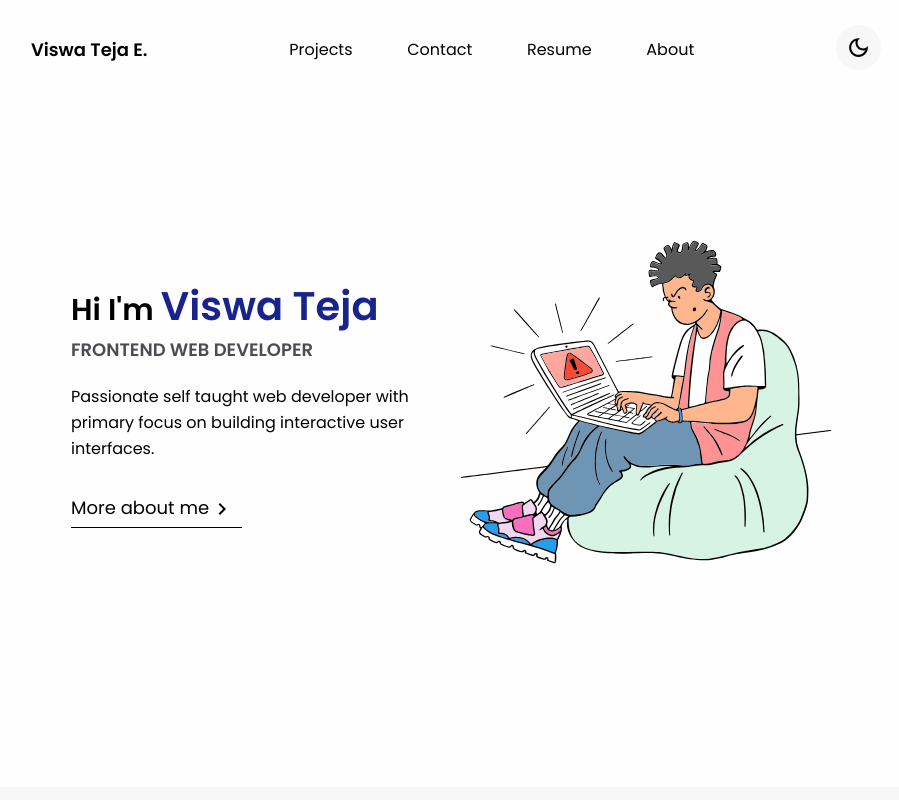
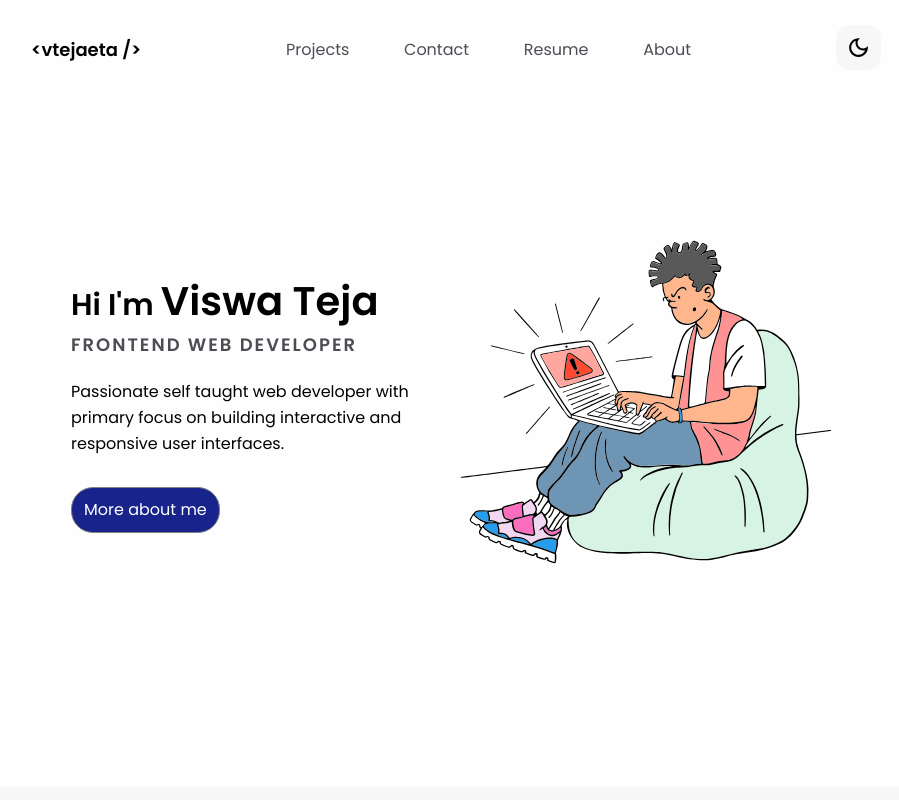
Before and after one commit to vtejaeta/Personal-Portfolio, a Gatsby site: page / in a window 1280 px wide. Shown: the top 800 px of the page, without its empty margins (184-1083 px from the left). Built offline with nearby package versions, Linux system fonts and the light colour scheme; Gatsby itself is replaced by a stand-in of ours.

Commit message:
Change layout design

```diff
--- a/src/components/AuthorInformation/AuthorInformation.js
+++ b/src/components/AuthorInformation/AuthorInformation.js
@@ -4,7 +4,6 @@ import styled, { keyframes } from "styled-components"
 
 const NameGradient = styled.span`
   font-size: 4rem;
-  color: var(--author-name);
 
   @media only screen and (max-width: 460px) {
     font-size: 3.2rem;
@@ -18,18 +17,18 @@ const HeadLine = styled.h1`
 const TagLine = styled.p`
   font-size: 1.8rem;
   font-weight: 600;
+  letter-spacing: 2px;
 
   color: var(--tagline-color);
   margin-bottom: 2.1rem;
 `
 
 const InfoLink = styled(Link)`
-  font-size: 1.8rem;
+  font-size: 1.6rem;
+  font-weight: 400;
   color: var(--invert-primary);
 
-  margin-top: 2.1rem;
-  padding: 1.1rem 0.7rem 0.5rem 0;
-  border-bottom: 1px solid var(--invert-primary);
+  margin-top: 3rem;
 
   cursor: pointer;
   width: fit-content;
@@ -37,6 +36,12 @@ const InfoLink = styled(Link)`
   display: flex;
   justify-content: center;
   align-items: center;
+
+  background: var(--author-name);
+  color: var(--root-primary);
+  padding: 1rem 1.2rem;
+  border: 1px solid grey;
+  border-radius: 22px;
 `
 
 const bounce = keyframes`
@@ -55,19 +60,6 @@ const bounce = keyframes`
   to {
       left: 0
   }
-`
-
-const ForwardArrow = styled.span`
-  color: var(--invert-primary);
-  margin-left: 1px;
-  margin-bottom: 0.3rem;
-
-  height: 2.5rem;
-  width: 2.5rem;
-
-  position: relative;
-  animation: ${bounce} 3s infinite;
-  animation-timing-function: cubic-bezier(0.28, 0.84, 0.42, 1);
 `
 
 const AuthorInfo = styled.main`
@@ -96,22 +88,10 @@ export default function AuthorInformation() {
       <TagLine>FRONTEND WEB DEVELOPER</TagLine>
       <SmallDescription>
         Passionate self taught web developer with primary focus on building
-        interactive user interfaces.
+        interactive and responsive user interfaces.
       </SmallDescription>
       <InfoLink to="/about" id="about" aria-label="Click to know more about me">
-        <span>More about me</span>{" "}
-        <ForwardArrow>
-          <svg
-            xmlns="http://www.w3.org/2000/svg"
-            height="24px"
-            viewBox="0 0 24 24"
-            width="24px"
-            fill="currentColor"
-          >
-            <path d="M0 0h24v24H0V0z" fill="none" />
-            <path d="M10 6L8.59 7.41 13.17 12l-4.58 4.59L10 18l6-6-6-6z" />
-          </svg>
-        </ForwardArrow>
+        More about me
       </InfoLink>
     </AuthorInfo>
   )
--- a/src/components/Hamburger/Hamburger.js
+++ b/src/components/Hamburger/Hamburger.js
@@ -4,6 +4,7 @@ import styled, { keyframes } from "styled-components"
 
 const MobileMenuContainer = styled.div`
   display: none;
+  margin-bottom: 4px;
 
   @media only screen and (max-width: 767px) {
     display: block;
@@ -33,7 +34,7 @@ const Menu = styled.div`
   }
 
   position: relative;
-  background: var(--invert-primary);
+  ${"" /* background: var(--invert-primary); */}
   transition: all 0ms 400ms;
 
   &.animate {
@@ -60,7 +61,7 @@ const Menu = styled.div`
     content: "";
     position: absolute;
     left: 0;
-    bottom: 6px;
+    bottom: 4px;
     background: var(--invert-primary);
     transition: bottom 400ms 400ms cubic-bezier(0.23, 1, 0.32, 1),
       transform 400ms cubic-bezier(0.23, 1, 0.32, 1);
@@ -70,7 +71,7 @@ const Menu = styled.div`
     content: "";
     position: absolute;
     left: 0;
-    top: 6px;
+    top: 4px;
     background: var(--invert-primary);
     transition: top 400ms 400ms cubic-bezier(0.23, 1, 0.32, 1),
       transform 400ms cubic-bezier(0.23, 1, 0.32, 1);
--- a/src/components/NavBar/NavBar.js
+++ b/src/components/NavBar/NavBar.js
@@ -33,7 +33,7 @@ const List = styled.div`
 `
 
 const ListItem = styled.a`
-  color: var(--invert-primary);
+  color: var(--tagline-color);
   background: transparent;
 
   font-weight: 400;
@@ -47,7 +47,7 @@ const ListItem = styled.a`
 `
 
 const StyledLink = styled(Link)`
-  color: var(--invert-primary);
+  color: var(--tagline-color);
   background: transparent;
 
   font-weight: 400;
@@ -70,6 +70,11 @@ const ThemeToggle = styled.div`
   background-position: center;
   background-size: cover;
   padding: 0.8rem 1rem;
+
+  @media (max-width: 767px) {
+    height: 2rem;
+    width: 2rem;
+  }
 `
 
 const Name = styled.span`
@@ -90,6 +95,10 @@ const Name = styled.span`
 
   @media only screen and (max-width: 767px) {
     transform: translateX(6rem);
+  }
+
+  @media only screen and (max-width: 290px) {
+    display: none;
   }
 `
 
@@ -117,9 +126,11 @@ const ThemeContainer = styled.div`
 
   padding: 1rem;
   border-radius: 50%;
+  border-radius: 14px;
 
   @media only screen and (max-width: 767px) {
     margin-right: 2.2rem;
+    border-radius: 14px;
   }
 `
 
@@ -168,7 +179,7 @@ export default function NavBar({ showImg = false, skipLinkId = "/#about" }) {
       <List>
         <ProfilePicContainer to="/" aria-label="Go to home page">
           <ProfilePic showImg={showImg} />
-          <Name showImg={showImg}>Viswa Teja E.</Name>
+          <Name showImg={showImg}>{"<vtejaeta />"}</Name>
         </ProfilePicContainer>
         <SkipLink href={skipLinkId}>Skip to main content</SkipLink>
         <Section>
--- a/src/components/Projects/Projects.js
+++ b/src/components/Projects/Projects.js
@@ -35,6 +35,8 @@ const Card = styled.section`
 
   @media only screen and (max-width: 767px) {
     min-height: 25rem;
+    flex-direction: column;
+    padding: 2rem 0;
   }
 `
 
@@ -42,9 +44,19 @@ const ImageWrapper = styled.div`
   flex: 0 0 57%;
   align-self: center;
   border: 1px solid var(--footer-border);
+  animation-delay: 0.25s;
+  transition-property: all;
+  transition-duration: 0.65s;
+  transition-timing-function: ease;
+  transition-delay: 0s;
 
   @media only screen and (max-width: 767px) {
-    display: none;
+    ${"" /* display: none; */}
+    order: 1;
+  }
+
+  &:hover {
+    transform: scale(1.05);
   }
 `
 
@@ -54,11 +66,12 @@ const Content = styled.div`
   padding: 5rem 4rem 0 0;
 
   @media only screen and (max-width: 767px) {
-    padding: 4rem 2rem !important;
+    padding: 2rem 0 0 !important;
+    order: 2;
   }
 
   @media only screen and (max-width: 450px) {
-    padding: 2.8rem 2rem !important;
+    padding: 2.8rem 0.8rem 0 !important;
   }
 `
 
@@ -137,7 +150,7 @@ const MoreProjects = styled.div`
   background-color: var(--main-invert-bg);
 
   &:hover {
-    opacity: 0.8;
+    opacity: 0.9;
   }
 `
 
```
